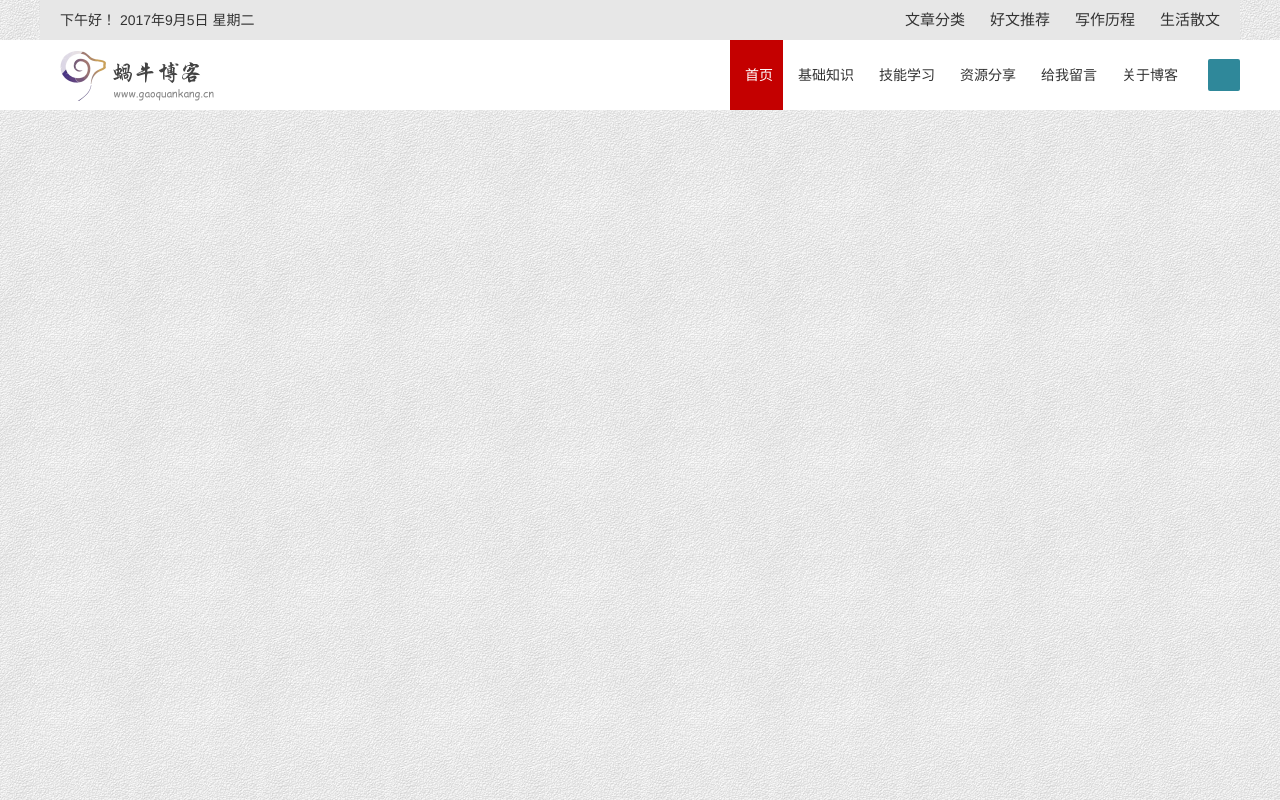
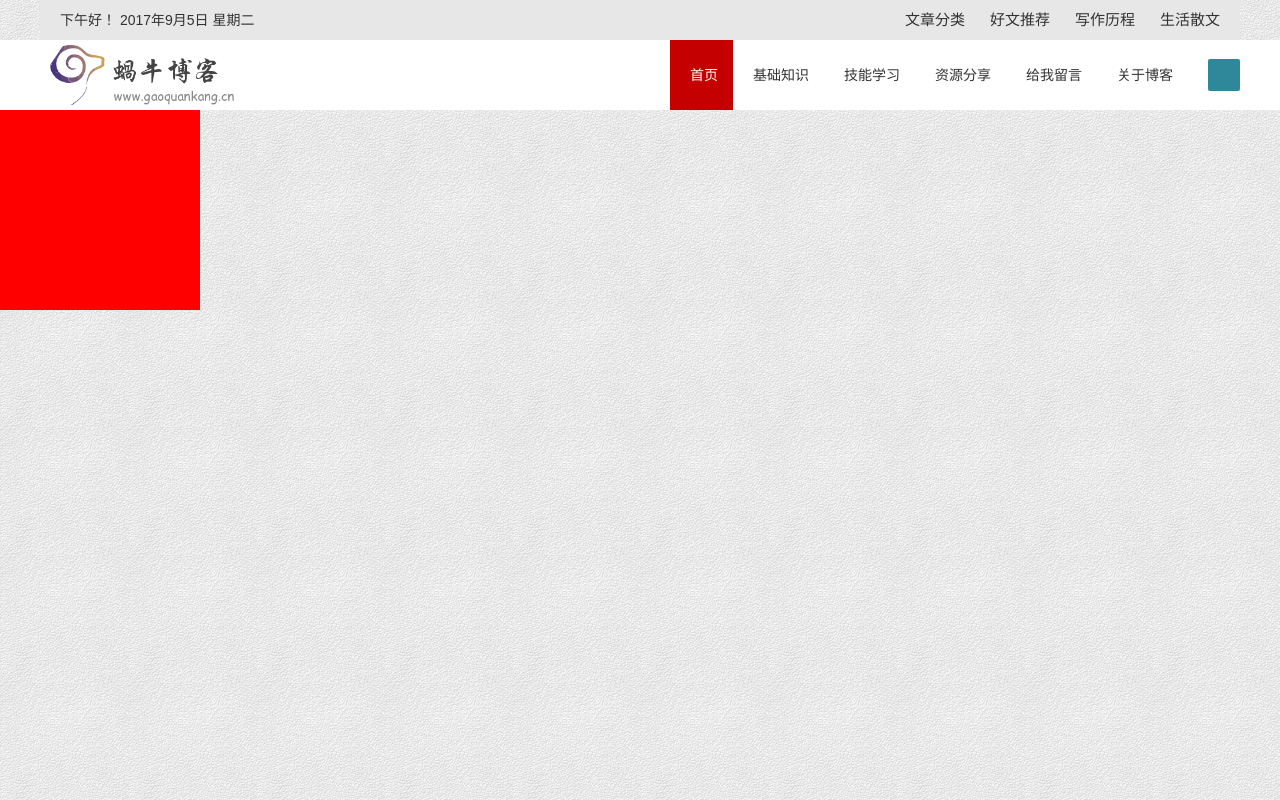
Before and after one commit to wangpingo/blog_vue, a Vue app in the folder blog-font/: page / in a window 1280 px wide. Shown: the top 800 px of the page. Built offline with nearby package versions, Linux system fonts and the light colour scheme; a small style sheet from the web is missing.

Commit message:
提交代码

```diff
--- a/blog-font/index.html
+++ b/blog-font/index.html
@@ -6,7 +6,7 @@
     <title>蜗牛 | 为梦想前进</title>
     <link rel="icon" href="/favicon.ico" type="image/x-icon" />
     <!-- <link rel="stylesheet" href="./src/assets/reset.css"> -->
-    <link rel="stylesheet" type="text/css" href="//at.alicdn.com/t/font_405289_i7sq38xef008jjor.css">
+    <link rel="stylesheet" type="text/css" href="//at.alicdn.com/t/font_405289_7qunzvp6m3mfs9k9.css">
   </head>
   <style>
       html,body,h1,h2,h3,h4,h5,h6,div,dl,dt,dd,ul,ol,li,p,blockquote,pre,hr,figure,table,caption,th,td,form,fieldset,legend,input,button,textarea,menu{margin:0;padding:0;}
--- a/blog-font/src/App.vue
+++ b/blog-font/src/App.vue
@@ -21,7 +21,7 @@ export default {
 <style>
 
   #app {
-    font-family: 'Avenir', Helvetica, Arial, sans-serif;
+    font-family: "Microsoft YaHei",Helvetical,Arial,"Luida Grande",Tahoma,sans-serif;;
   }
   body{
     background-image: url(./assets/img/bg.png);
--- a/blog-font/src/components/Header.vue
+++ b/blog-font/src/components/Header.vue
@@ -9,20 +9,25 @@
                 <span class="span-hover"><i class="iconfont icon-shenghuo"></i>生活散文</span>
             </div>
         </div>
-        <div class="top-nav">
+        <div class="top-nav" :class="{ topTransition:scrolledFlag}">
             <div class="nav-cont">
-                <img src="../assets/img/waniu.gif" alt="">
+                <img src="../assets/img/waniu.gif" alt=""  :class="{topTransitionImg:scrolledFlag}">
                     <!-- 这个日后可以修改成接口 -->
                 <div class="nav-class">
                     <ul class='nav-list'>
                        <span class="search"><i class="iconfont icon-sousuo"></i></span>
-                       <li @click="getSelectTap(6)" :class="{ selectClass: selectTap===6 }"><i class="iconfont icon-guanyuwomen"></i>关于博客</li>
-                       <li @click="getSelectTap(5)" :class="{ selectClass: selectTap===5 }"><i class="iconfont icon-liuyan"></i>给我留言</li>
-                       <li @click="getSelectTap(4)" :class="{ selectClass: selectTap===4 }"><i class="iconfont icon-ziyuan"></i>资源分享</li>
-                       <li @click="getSelectTap(3)" :class="{ selectClass: selectTap===3 }"><i class="iconfont icon-qianduanjishu"></i>技能学习</li>
-                       <li @click="getSelectTap(2)" :class="{ selectClass: selectTap===2 }"><i class="iconfont icon-jichuzhishi"></i>基础知识</li>
-                       <li @click="getSelectTap(1)" :class="{ selectClass: selectTap===1 }"><i class="iconfont icon-shouye"></i>首页</li>
+                       <li @click="getSelectTap(6)" :class="{ 'selectClass': selectTap===6,'topTransitionLi':scrolledFlag }"><i class="iconfont icon-guanyuwomen"></i>关于博客</li>
+                       <li @click="getSelectTap(5)" :class="{ 'selectClass': selectTap===5,'topTransitionLi':scrolledFlag }"><i class="iconfont icon-liuyan"></i>给我留言</li>
+                       <li @click="getSelectTap(4)" :class="{ 'selectClass': selectTap===4,'topTransitionLi':scrolledFlag }"><i class="iconfont icon-ziyuan"></i>资源分享</li>
+                       <li @click="getSelectTap(3)" :class="{ 'selectClass': selectTap===3,'topTransitionLi':scrolledFlag }"><i class="iconfont icon-qianduanjishu"></i>技能学习</li>
+                       <li @click="getSelectTap(2)" :class="{ 'selectClass': selectTap===2,'topTransitionLi':scrolledFlag }"><i class="iconfont icon-jichuzhishi"></i>基础知识</li>
+                       <li @click="getSelectTap(1)" :class="{ 'selectClass': selectTap===1,'topTransitionLi':scrolledFlag }"><i class="iconfont icon-shouye"></i>首页</li>
                     </ul>
+                </div>
+                <!-- 移动端的显示状态 -->
+                <div class="nav-mList">
+                    <span class="goSide"><i class="iconfont icon-santiaogang"></i></span>
+                    <span class="search"><i class="iconfont icon-sousuo"></i></span>
                 </div>
             </div>
         </div>
@@ -70,6 +75,27 @@ export default {
 </script>
 
 <style scoped>
+
+    .top-nav{
+        width: 100%;
+        height: 70px;
+        background: #fff;
+    }
+    .topTransition{
+        position: fixed;
+        top:0;
+        background-color:rgba(255, 251, 240,0.6);
+
+    }
+    .top-nav .nav-cont{
+        max-width:1200px;
+        margin:0 auto;
+    }
+    .top-nav img{
+        margin: 5px 0 0 10px ;
+        display: inline-block;
+        height: 60px;
+    }
     @media screen and (min-width:900px) {
         .m-header .top-header{
             margin:0 auto;
@@ -103,30 +129,18 @@ export default {
         .span-hover:hover{
             color:#2f889a
         }
-        .top-nav{
-            width: 100%;
-            height: 70px;
-            background: #fff;
-        }
-        .top-nav .nav-cont{
-            max-width:1200px;
-            margin:0 auto;
-        }
-        .top-nav img{
-            margin: 5px 0 0 10px ;
-            display: inline-block;
-            height: 60px;
-        }
         .top-nav .nav-class{
             height:70px;
             float:right;
         }
         .top-nav li{
             float:right;
-            padding:0 10px;
+            padding:0 15px;
             height:70px;
             line-height:70px;
             font-size:14px;
+            transition: 1s;
+            transition-duration: 1s;
         }
         .top-nav li:hover{
             background:#666;
@@ -155,12 +169,38 @@ export default {
             font-size:12px;
             color:#FFF;
         }
+        .nav-mList{
+            display:none;
+        }
+        .topTransitionLi{
+            padding:0 10px;
+        }
     }
 
     @media screen and (max-width:899px) {
         .m-header .top-header{
             display:none;
         }
+       .top-nav{
+            width: 100%;
+            height: 40px;
+            background: #fff;
+        }
+        .top-nav img{
+            height: 30px;
+        }
+        .nav-class{
+            display: none;
+        }
+        .nav-mList{
+            float:right;
+            height:40px;
+        }
+        .goSide,.search{
+            display:inline-block;
+            line-height:40px;
+            margin-right:18px;
+        }
     }
 
 </style>
--- a/blog-font/src/components/Home.vue
+++ b/blog-font/src/components/Home.vue
@@ -1,6 +1,6 @@
 <template>
   <div>
-
+    <div style="width:200px;height:200px;background:red;"></div>
   </div>
 </template>
 
```
Also changed, not shown: blog-font/src/assets/img/waniu.gif, 1 other file (tests, documents, lock files or other folders).
